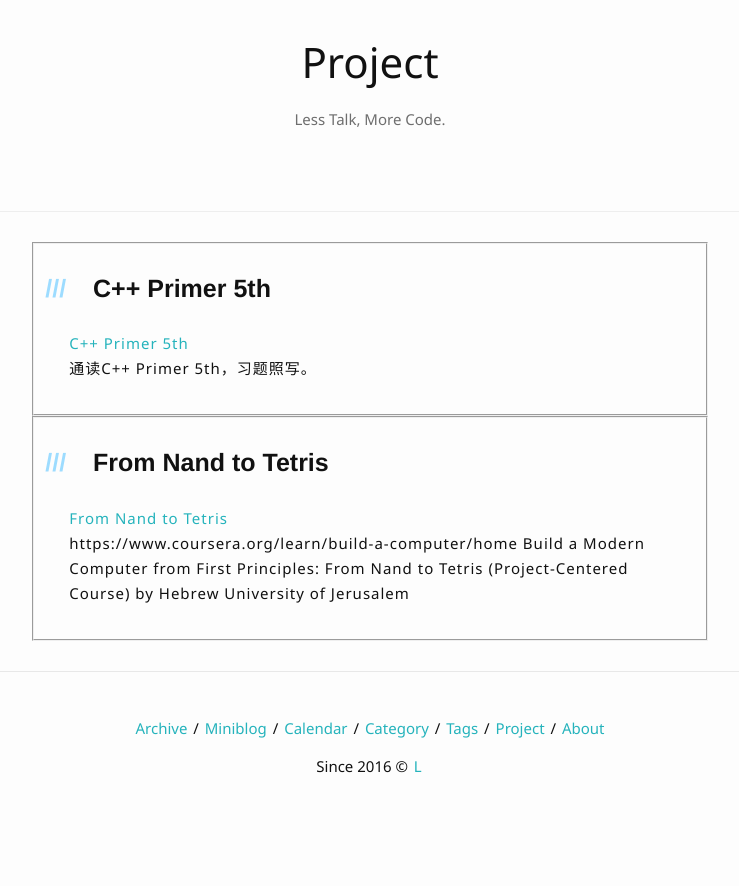
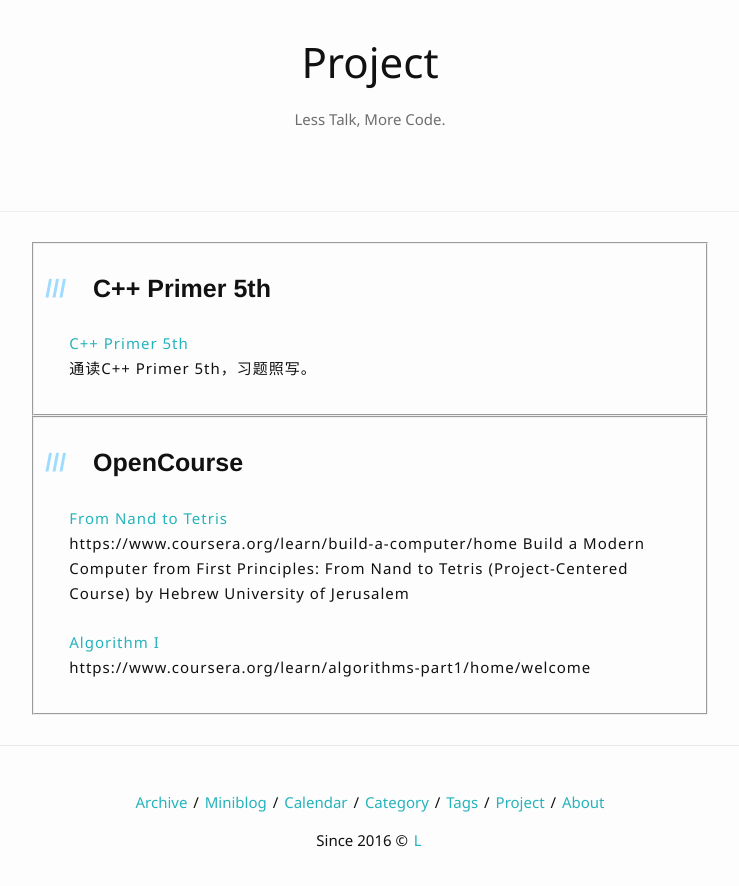
Before and after one commit to liuyanfight/liuyanfight.github.io, a Jekyll site: the page built from project.html, in a window 1280 px wide. Shown: the top 886 px of the page, without its empty margins (270-1009 px from the left). Built offline with Jekyll 4.4.1, drawn with Linux system fonts in a browser that asks for light colours; nearby versions of some CDN libraries; comment, search, counter and statistics services are not loaded.

Commit message:
add post for opencourse

```diff
--- a/project.html
+++ b/project.html
@@ -18,12 +18,16 @@ permalink: /project/
 
 <fieldset id="project2-fieldset">
 
-  <h2>From Nand to Tetris</h2>
+  <h2>OpenCourse</h2>
 
   <p>
-    <a href="https://github.com/liuyanfight/FromNandToTetris">From Nand to Tetris</a><br>
+    <a href="https://github.com/liuyanfight/OpenCourse/tree/master/From%20Nand%20to%20Tetris">From Nand to Tetris</a><br>
     https://www.coursera.org/learn/build-a-computer/home
     Build a Modern Computer from First Principles: From Nand to Tetris (Project-Centered Course) by Hebrew University of Jerusalem
   </p>
+  <p>
+    <a href="https://github.com/liuyanfight/OpenCourse/tree/master/Algorithm%20I">Algorithm I</a><br>
+    https://www.coursera.org/learn/algorithms-part1/home/welcome
+  </p>
 
 </fieldset>
```
Also changed, not shown: _posts/2018-12-23-FromNandToTetrisWeek1.md (+2 -1 lines), _posts/2019-01-14-AlgorithmIweek1.md (renamed from _posts/2019-01-14-AlgorithmI.md, +2 -2 lines), _posts/2019-01-23-FromNandToTetrisWeek2.md (added, +47 -0 lines), img/blog/20190123/1548248007235.png (added), img/blog/20190123/1548248089654.png (added), img/blog/20190123/1548248097498.png (added), img/blog/20190123/1548248765813.png (added), img/blog/20190123/1548248771687.png (added).
